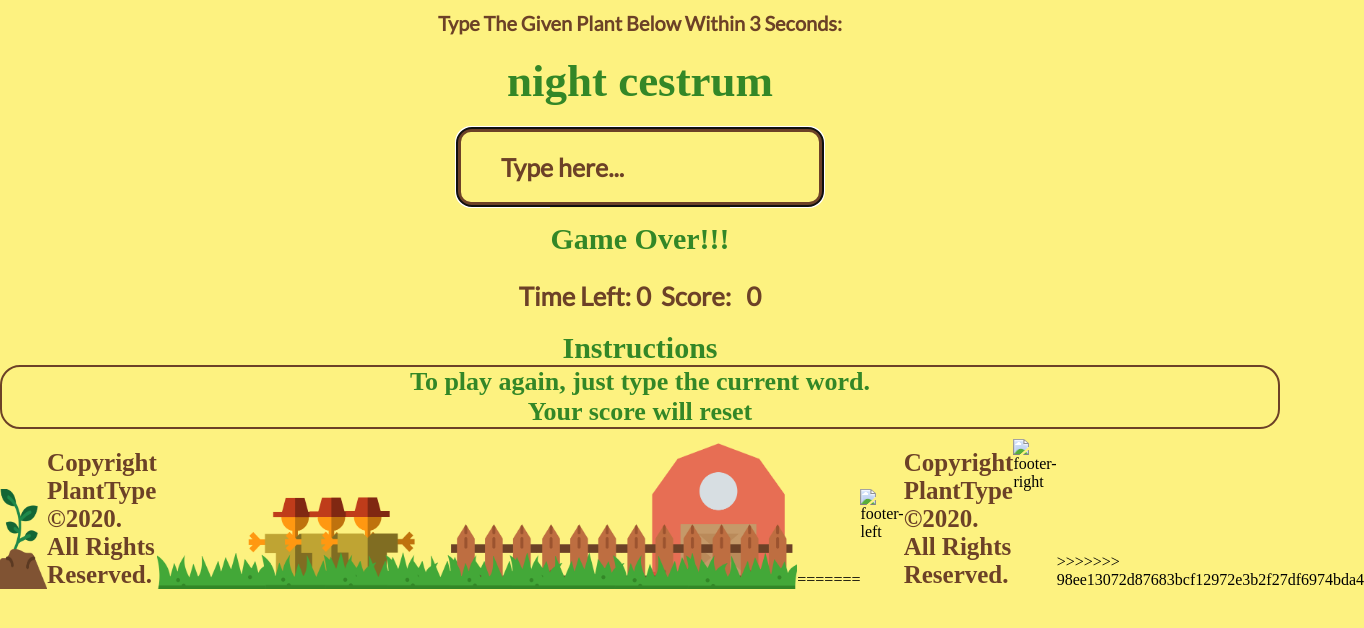
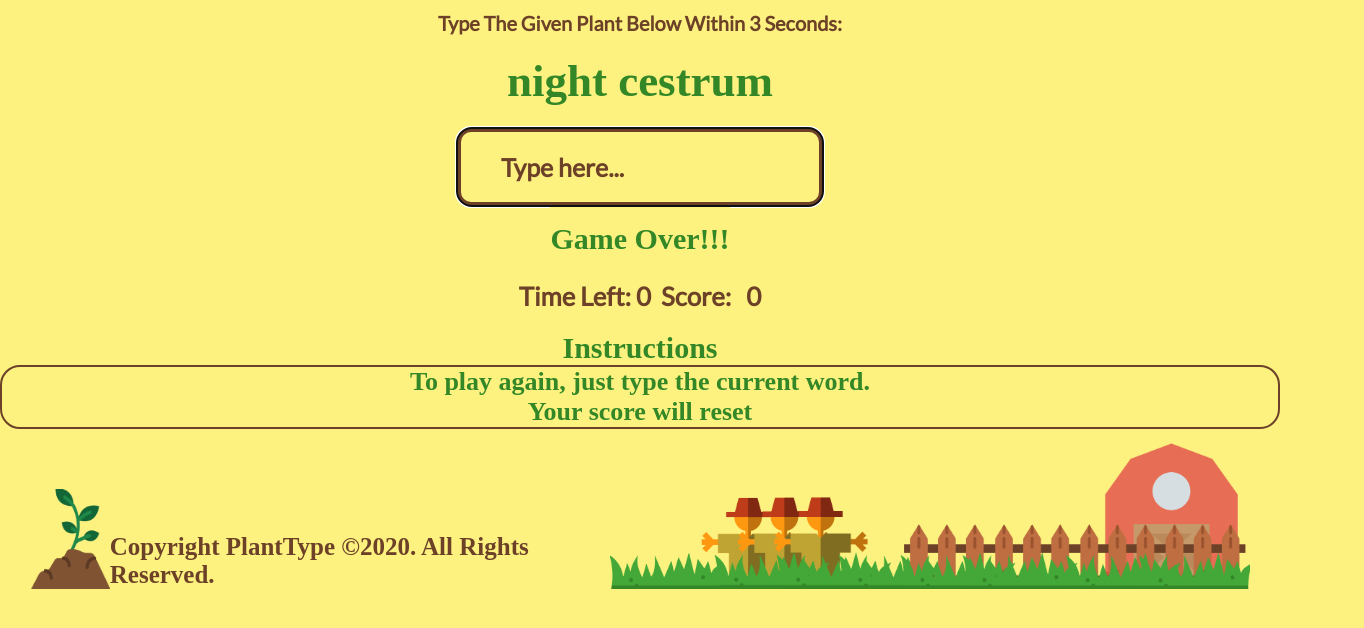
Before and after one commit to IrfanImad/IrfanImad.github.io, a plain HTML site: page index.html in a window 1280 px wide. Shown: the part 122-750 px from the top of the page, 1364 px wide, since content can reach past the window. Drawn offline with Linux system fonts and the light colour scheme; a web font is replaced by a local one.

Commit message:
fix conflict

```diff
--- a/index.html
+++ b/index.html
@@ -50,15 +50,9 @@
 
     <footer>
 
-<<<<<<< HEAD
       <img src="img/footer-left.png" alt="footer-left" id="footer-left">
       <p id="copyright">Copyright PlantType &copy;2020. All Rights Reserved.</p>
       <img src="img/footer-right.png" alt="footer-right" id="footer-right">
-=======
-      <img src="./footer-left.png" alt="footer-left" id="footer-left">
-      <p id="copyright">Copyright PlantType &copy;2020. All Rights Reserved.</p>
-      <img src="./footer-right.png" alt="footer-right" id="footer-right">
->>>>>>> 98ee13072d87683bcf12972e3b2f27df6974bda4
 
     </footer>
   </body>
```
